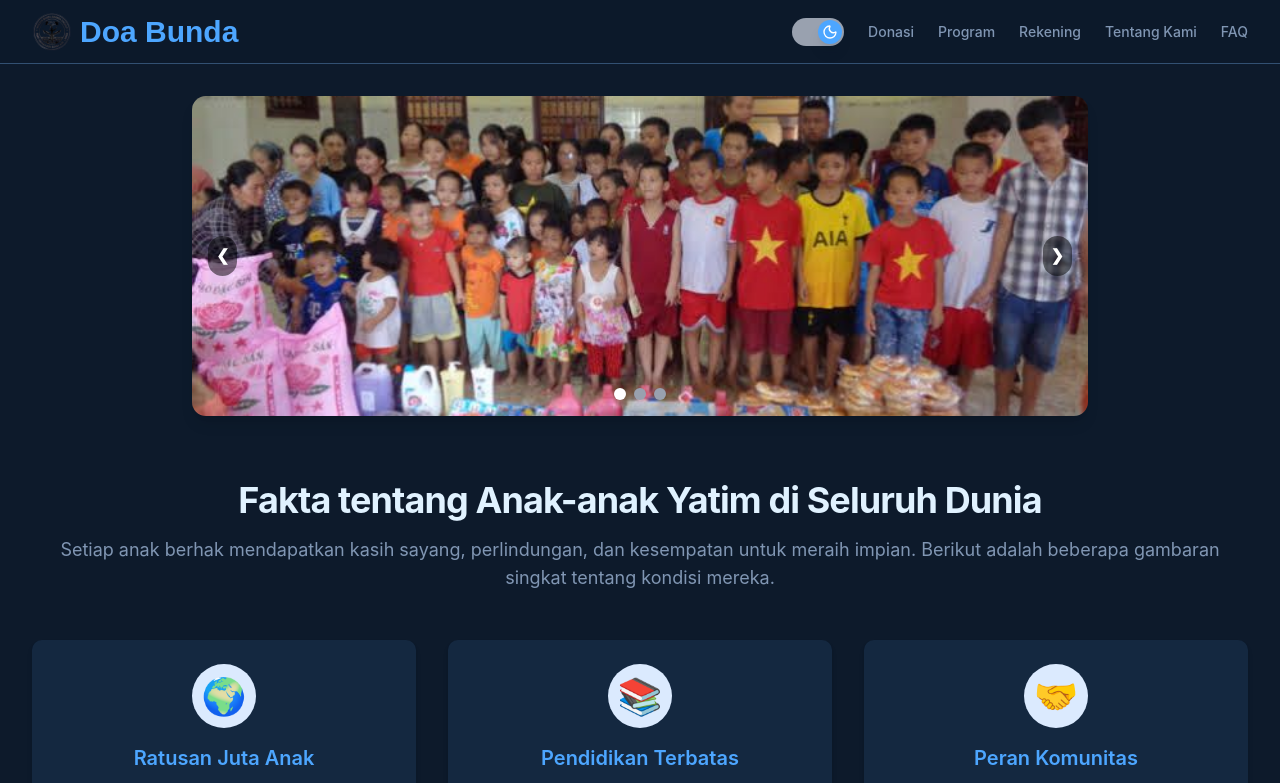
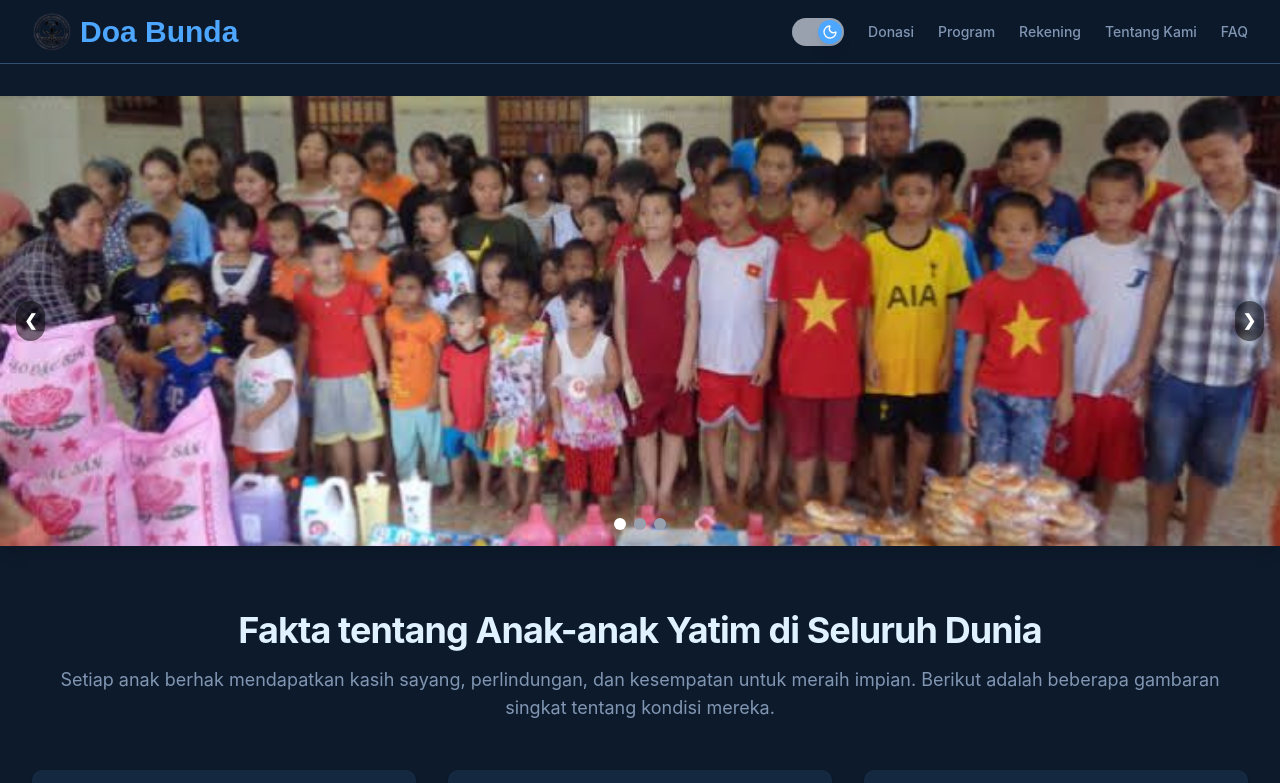
Before and after one commit to almagribii/pantiasuhan_doabunda, a React (Vite) app: page / in a window 1280 px wide. Shown: the top 783 px of the page. Built offline with nearby package versions, Linux system fonts and the light colour scheme; a web font is replaced by a local one.

Commit message:
update ImageSlider

```diff
--- a/src/pages/homepage/components/ImageSlider.tsx
+++ b/src/pages/homepage/components/ImageSlider.tsx
@@ -34,9 +34,9 @@ const ImageSlider = () => {
   };
 
   return (
-    <div className="relative mx-auto mt-8 w-full max-w-4xl overflow-hidden rounded-xl shadow-lg">
+    <div className="relative mx-auto mt-8 w-full max-w-7xl overflow-hidden shadow-lg h-[450px]">
       <div
-        className="flex transition-transform duration-500 ease-in-out"
+        className="flex h-full transition-transform duration-500 ease-in-out"
         style={{ transform: `translateX(-${currentImageIndex * 100}%)` }}
       >
         {images.map((image) => (
@@ -44,7 +44,7 @@ const ImageSlider = () => {
             key={image.id}
             src={image.src}
             alt={image.alt}
-            className="h-80 w-full flex-shrink-0 object-cover"
+            className="h-full w-full flex-shrink-0 object-cover"
           />
         ))}
       </div>
@@ -62,9 +62,7 @@ const ImageSlider = () => {
         {/* Arrow Next */}
         &#10095;
       </button>
-
       <div className="absolute bottom-4 left-1/2 transform -translate-x-1/2 flex space-x-2">
-
         {images.map((_, index) => (
           <button
             key={index}
```
Lines whose indentation alone changed are shown as unchanged.
